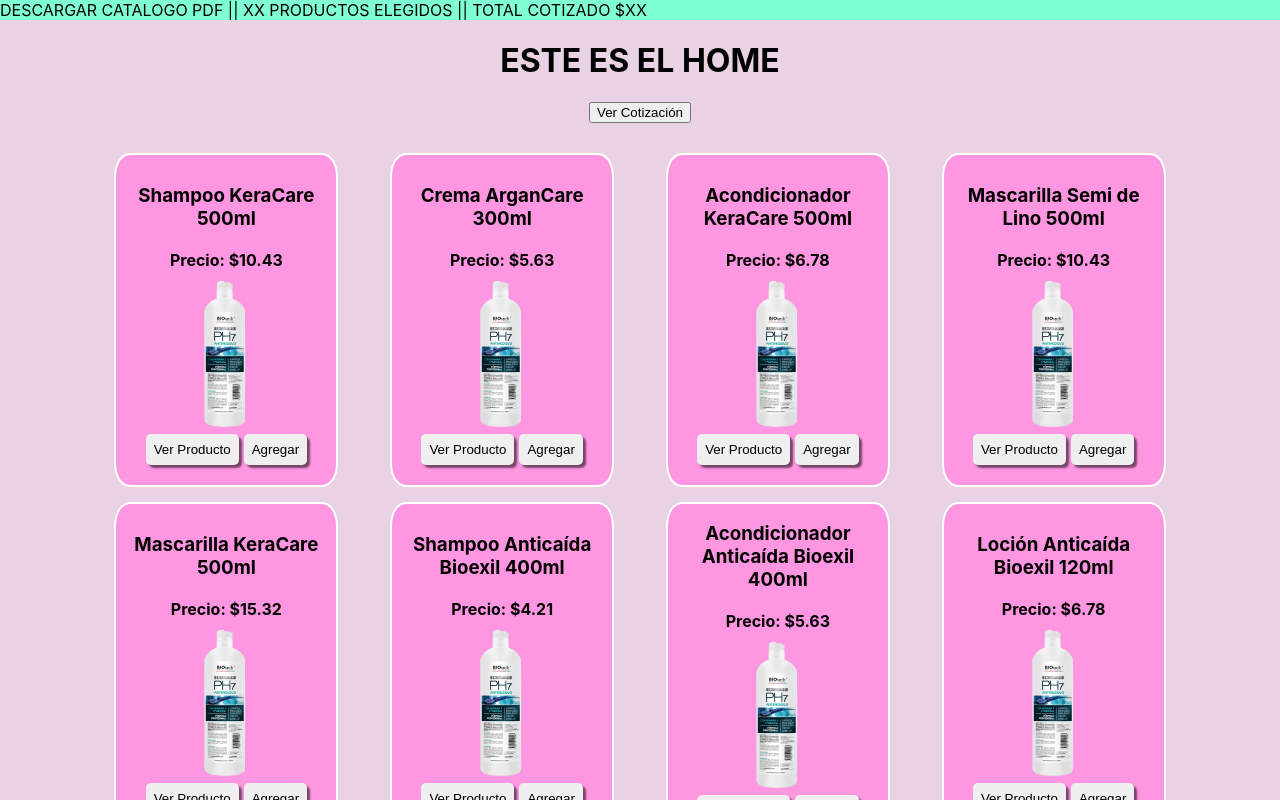
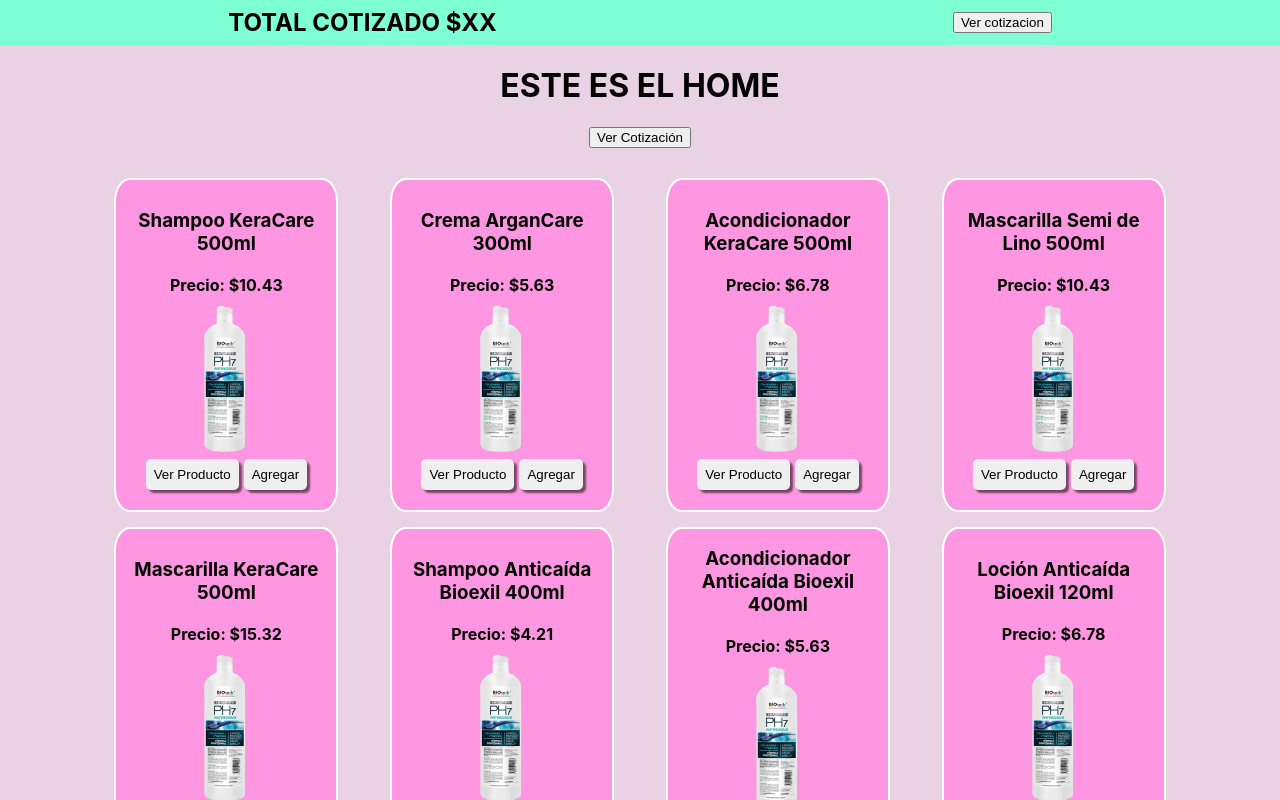
Before and after one commit to nacermanuel/AnfisaQuoter, a React (Create React App) app: page / in a window 1280 px wide. Shown: the top 800 px of the page. Built offline with nearby package versions, Linux system fonts and the light colour scheme.

Commit message:
Fijado del navbar

```diff
--- a/src/components/Home/Home.css
+++ b/src/components/Home/Home.css
@@ -8,6 +8,7 @@
     flex-flow: column;
     align-items: center;
     justify-content: center;
+    padding-top: 45px;
 }
 .ContenedorProductos{
     display: flex;
--- a/src/components/NavBar/Navbar.css
+++ b/src/components/NavBar/Navbar.css
@@ -1,3 +1,11 @@
 .nav{
     background-color: aquamarine;
+    height: 45px;
+    display: flex;
+    flex-flow: row;
+    justify-content: space-around;
+    align-items: center;
+    position: fixed;
+    width: 100%;
+
 }
--- a/src/components/NavBar/Navbar.jsx
+++ b/src/components/NavBar/Navbar.jsx
@@ -5,7 +5,7 @@
 
     return (
         <>
-            <nav className='nav'>DESCARGAR CATALOGO PDF || XX PRODUCTOS ELEGIDOS || TOTAL COTIZADO $XX </nav>
+            <nav className='nav'> <h2>TOTAL COTIZADO $XX</h2> <button>Ver cotizacion</button> </nav>
         </>
     )
 }
--- a/src/components/PopCotizacion/PopCotizacion.jsx
+++ b/src/components/PopCotizacion/PopCotizacion.jsx
@@ -51,9 +51,6 @@
         dispatch({type: 'ACTUALIZAR_CANTIDAD', payload: {id: id , value: parseInt(event.target.value)}})
     }
 
-    // REVISAR COMO EVITAR QUE SE MUEVAN LAS FILAS CADA VEZ QUE CAMBIAMOS EL VALOR DE CANTIDAD
-
-
     if(!props.estado) return null
     return (
     <>
@@ -83,13 +80,14 @@
                                     <td>{e.nombre}</td>
                                     <td>{e.nombre}</td>
                                     <td>{e.precio}</td>
-                                    <td>{e.precio}</td>
+                                    <td>{e.cantidad * e.precio}</td>
                                 </tr>
 
                                 ))
                             }
                         </tbody>
                     </table>
+                    <p>Total Producto: { ( productosCotizacion.length ? productosCotizacion.map((e) => ( e.cantidad * e.precio )).reduce((sum, acu) => sum + acu) : 0) }</p>
                 </div>
         </div>
 
```
